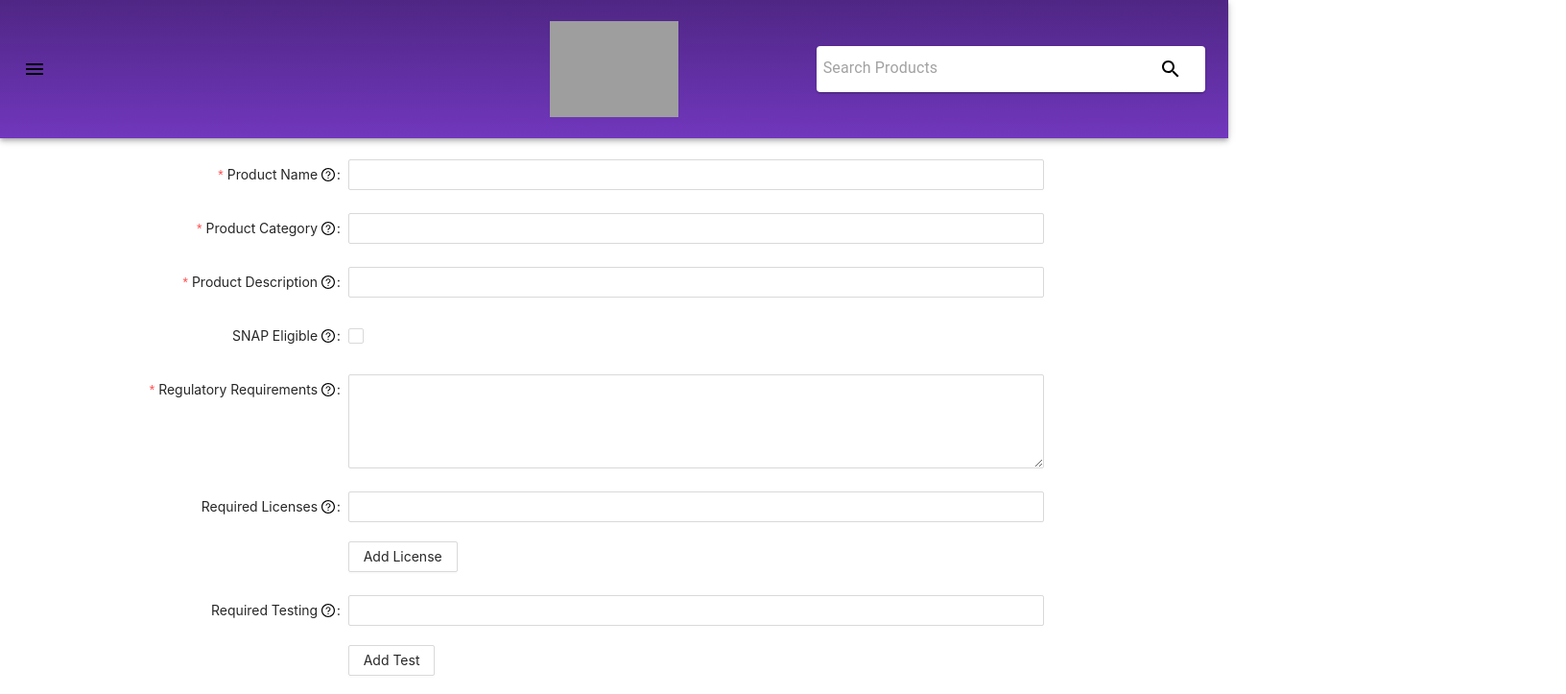
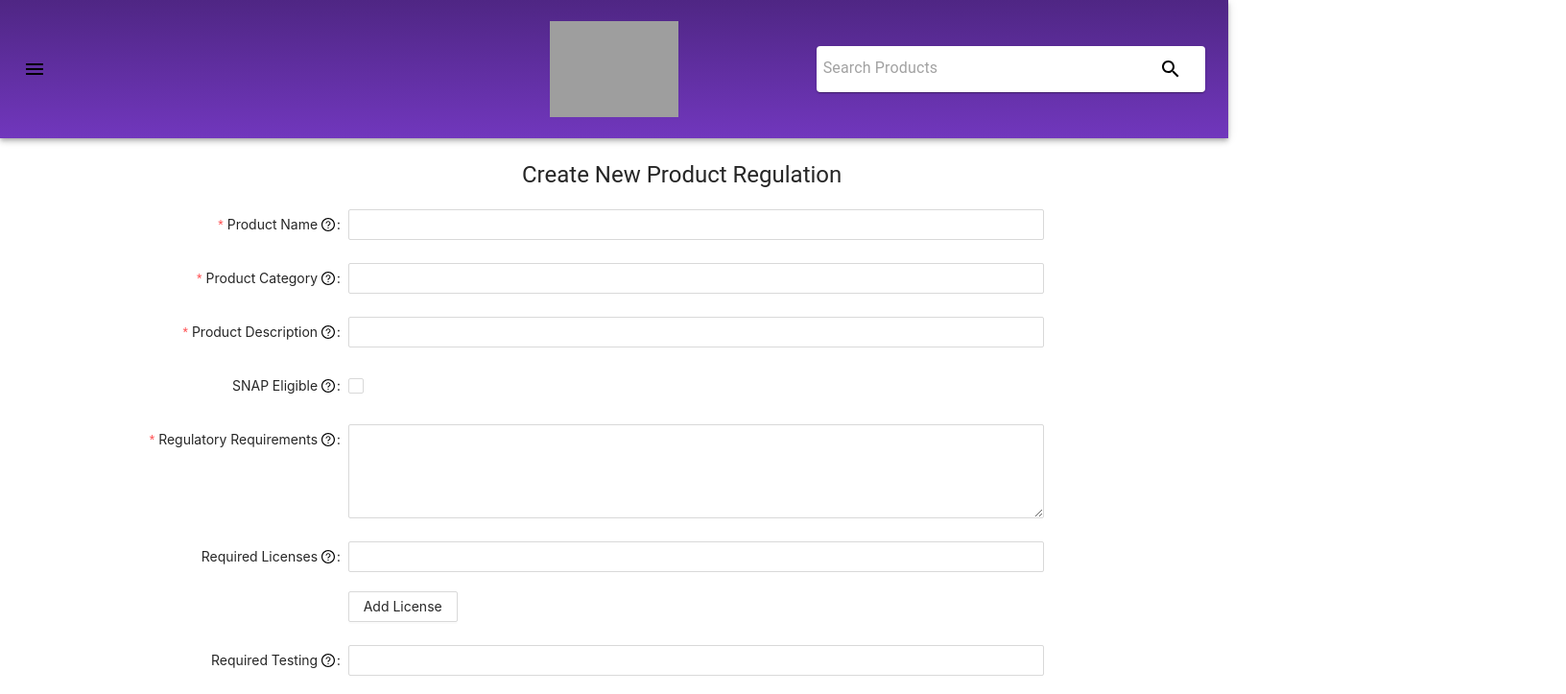
Before and after one commit to NO8LESIX/KDA-React-Prototype, a React (Create React App) app: page /coeregulations in a window 1280 px wide. Shown: the top 723 px of the page at 96% size, 1632 px wide, since content can reach past the window. Built offline with nearby package versions, Linux system fonts and the light colour scheme; grey boxes are pictures that could not be loaded.

Commit message:
Added Title for COE

```diff
--- a/src/App.js
+++ b/src/App.js
@@ -16,7 +16,6 @@ import SearchResultsPage from "./Pages/SearchResultsPage";
 export default function App() {
   return (
     <>
-    <div className="AppSize">
       <Router>
         <div>
           {/* A <Switch> looks through its children <Route>s and
@@ -73,7 +72,6 @@ export default function App() {
           </Switch>
         </div>
       </Router>
-      </div>
     </>
   );
 }
--- a/src/CSS/CreateNewItemForm.css
+++ b/src/CSS/CreateNewItemForm.css
@@ -7,3 +7,8 @@
 .addButton {
     margin-top: 20px;
 }
+
+.formTitle {
+    margin-left: 50%;
+    margin-bottom: 20px;
+}
--- a/src/Components/CreateNewItemRegulationForm.tsx
+++ b/src/Components/CreateNewItemRegulationForm.tsx
@@ -159,7 +159,11 @@ export default class CNIRegulationForm extends React.Component {
           }}
           scrollToFirstError
         >
-
+          <Grid container alignItems="center" className="formTitle">
+            <Typography variant="h5">
+              Create New Product Regulation
+            </Typography>
+          </Grid>
           <Form.Item
             name="name"
             label={
```
